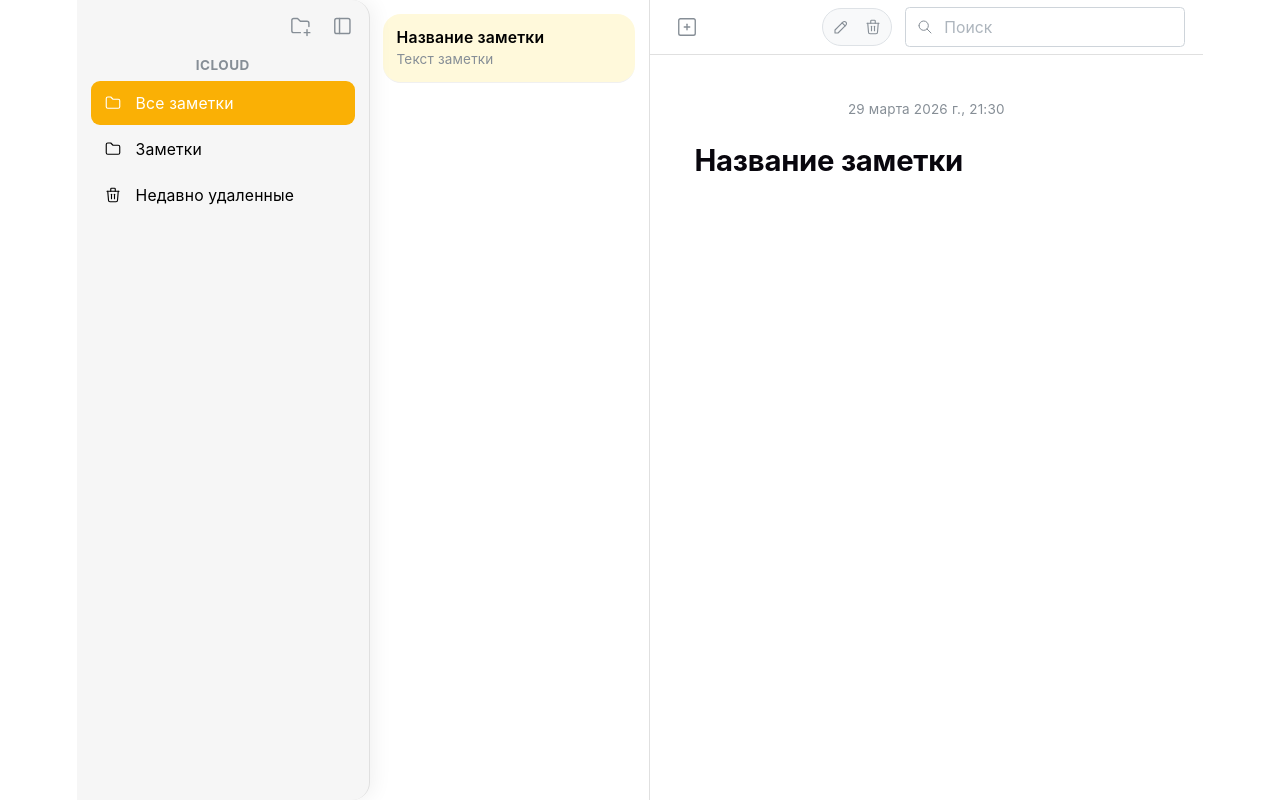
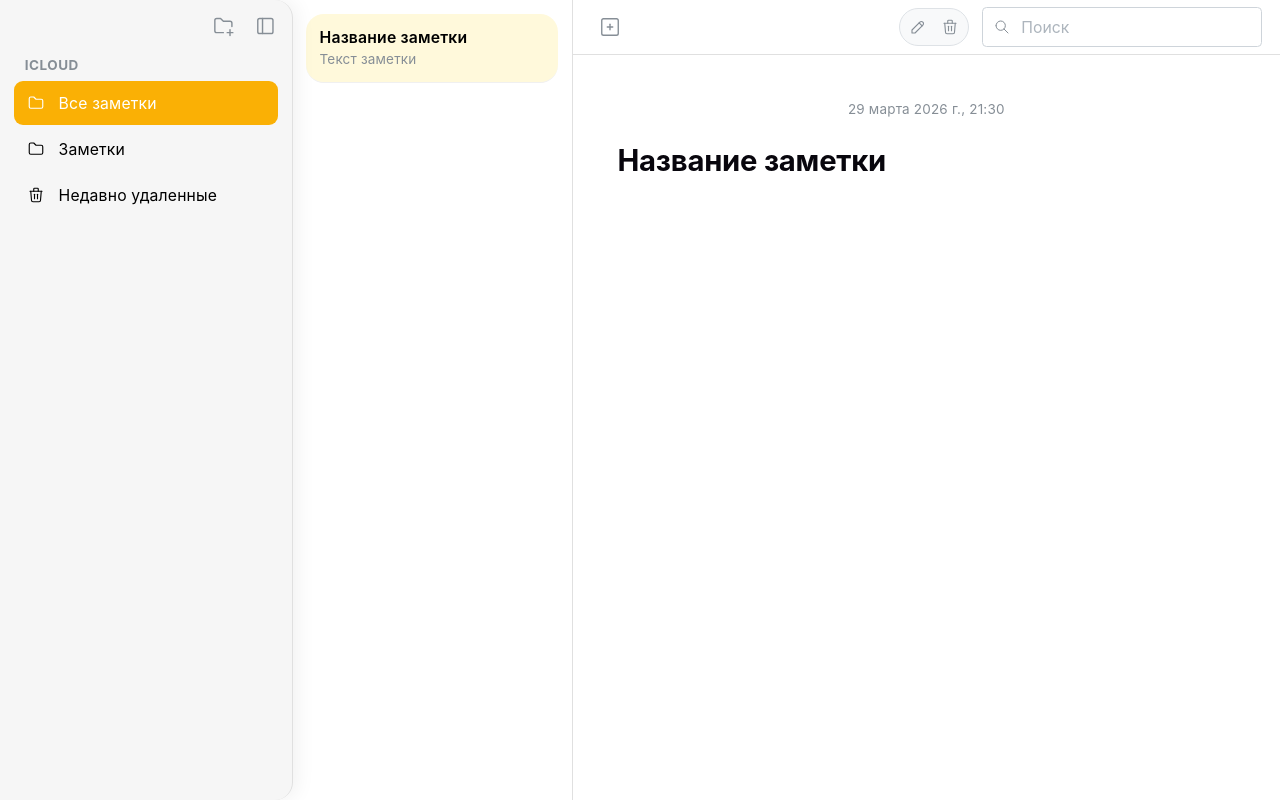
Before and after one commit to AlinaBorisova/notes, a React (Vite) app: page / in a window 1280 px wide. Built offline with nearby package versions, Linux system fonts and the light colour scheme; no server answers; sample sign-in values are in the browser's storage.

Commit message:
style: Отредактированы стили главной страницы

```diff
--- a/src/App.tsx
+++ b/src/App.tsx
@@ -5,10 +5,31 @@ import '@mantine/core/styles.css';
 
 export default function App() {
   return (
-    <MantineProvider>
-      <AuthProvider>
-        <AppRouter />
-      </AuthProvider>
-    </MantineProvider>
+    <div
+      style={{
+        flex: 1,
+        display: 'flex',
+        flexDirection: 'column',
+        width: '100%',
+        minHeight: '100dvh',
+      }}
+    >
+      <MantineProvider>
+        <AuthProvider>
+          <div
+            style={{
+              flex: 1,
+              display: 'flex',
+              flexDirection: 'column',
+              minHeight: 0,
+              width: '100%',
+              height: '100%',
+            }}
+          >
+            <AppRouter />
+          </div>
+        </AuthProvider>
+      </MantineProvider>
+    </div>
   );
 }
--- a/src/index.css
+++ b/src/index.css
@@ -50,19 +50,25 @@
   }
 }
 
-#root {
-  width: 1126px;
-  max-width: 100%;
-  margin: 0 auto;
-  text-align: center;
-  min-height: 100svh;
-  display: flex;
-  flex-direction: column;
-  box-sizing: border-box;
+html {
+  height: 100%;
 }
 
 body {
   margin: 0;
+  min-height: 100%;
+  min-height: 100dvh;
+}
+
+#root {
+  width: 100%;
+  max-width: 100%;
+  min-height: 100%;
+  min-height: 100dvh;
+  text-align: start;
+  display: flex;
+  flex-direction: column;
+  box-sizing: border-box;
 }
 
 h1,
```
